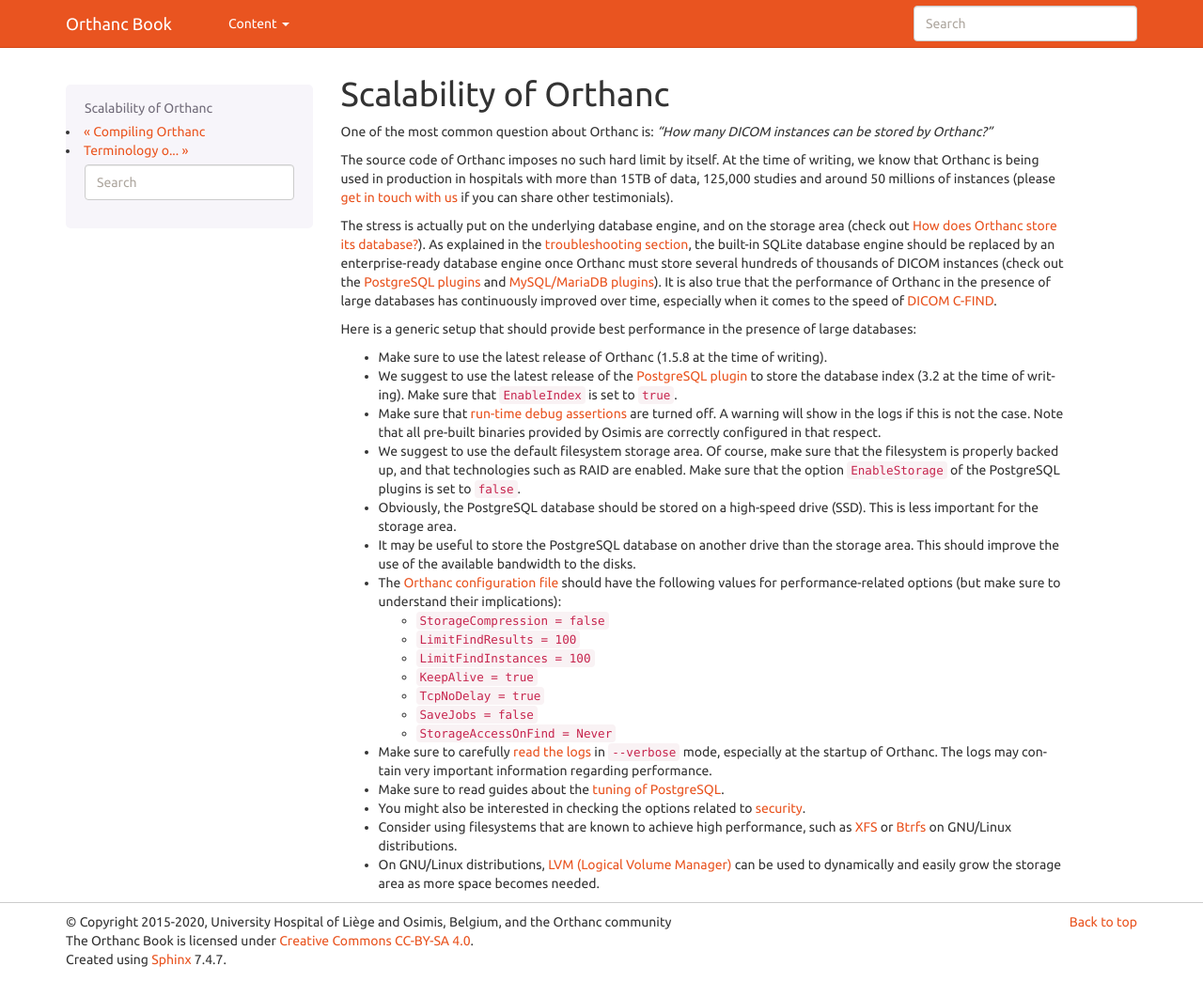
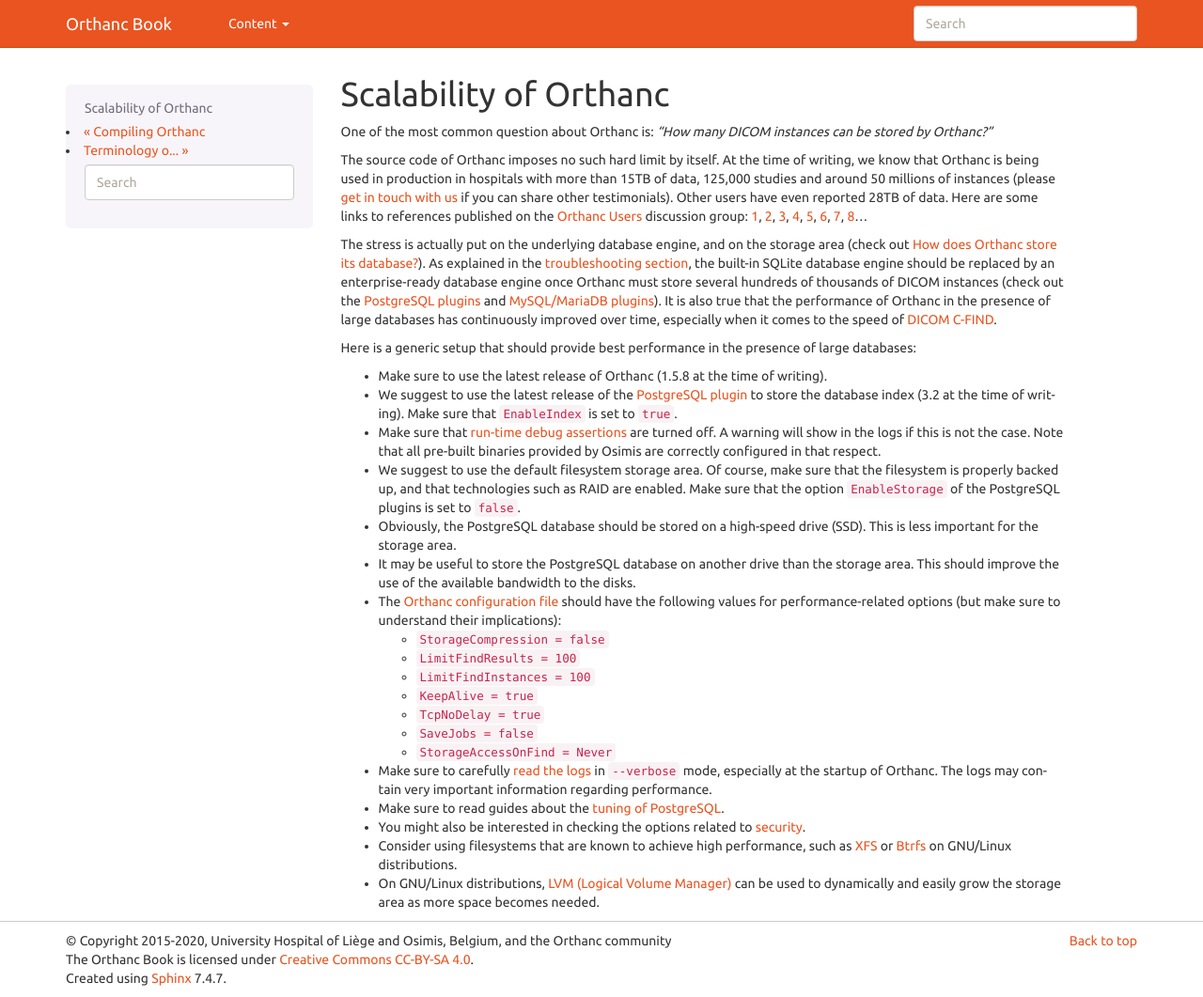
Before and after one commit to orthanc-mirrors/orthanc-book, a Sphinx documentation site: the page built from Sphinx/source/faq/scalability.rst, in a window 1280 px wide and 1061 px high. Shown: the whole window at 94% size. Built offline with Sphinx 7.4.7, drawn with Linux system fonts in a browser that asks for light colours.

Commit message:
size testimonials

```diff
--- a/Sphinx/source/faq/scalability.rst
+++ b/Sphinx/source/faq/scalability.rst
@@ -11,7 +11,25 @@
 in hospitals with more than 15TB of data, 125,000 studies and around
 50 millions of instances (please `get in touch with us
 <https://www.orthanc-server.com/static.php?page=contact>`__ if you can
-share other testimonials).
+share other testimonials). Other users have even reported 28TB of
+data. Here are some links to references published on the `Orthanc
+Users <https://groups.google.com/forum/#!forum/orthanc-users>`__
+discussion group: `1
+<https://groups.google.com/d/msg/orthanc-users/tSC0s9Mnp5o/Fg-RXo9sGwAJ>`__,
+`2
+<https://groups.google.com/d/msg/orthanc-users/-L0D1c2y6rw/KmWnwEijAgAJ>`__,
+`3
+<https://groups.google.com/d/msg/orthanc-users/-L0D1c2y6rw/nLXxtYzuCQAJ>`__,
+`4
+<https://groups.google.com/d/msg/orthanc-users/s5-XlgA2BEY/ZpYagqBwAAAJ>`__,
+`5
+<https://groups.google.com/d/msg/orthanc-users/A4hPaJo439s/NwR6zk9FCgAJ>`__,
+`6
+<https://groups.google.com/d/msg/orthanc-users/aYQ7cIFDWEU/HexfDkwJAgAJ>`__,
+`7
+<https://groups.google.com/d/msg/orthanc-users/Z5cLwbVgJc0/SxVzxF7ABgAJ>`__,
+`8
+<https://groups.google.com/d/msg/orthanc-users/6tGNOqlUk-Q/vppkAYnFAQAJ>`__...
 
 The stress is actually put on the underlying database engine, and on
 the storage area (check out :ref:`orthanc-storage`). As explained in
```
